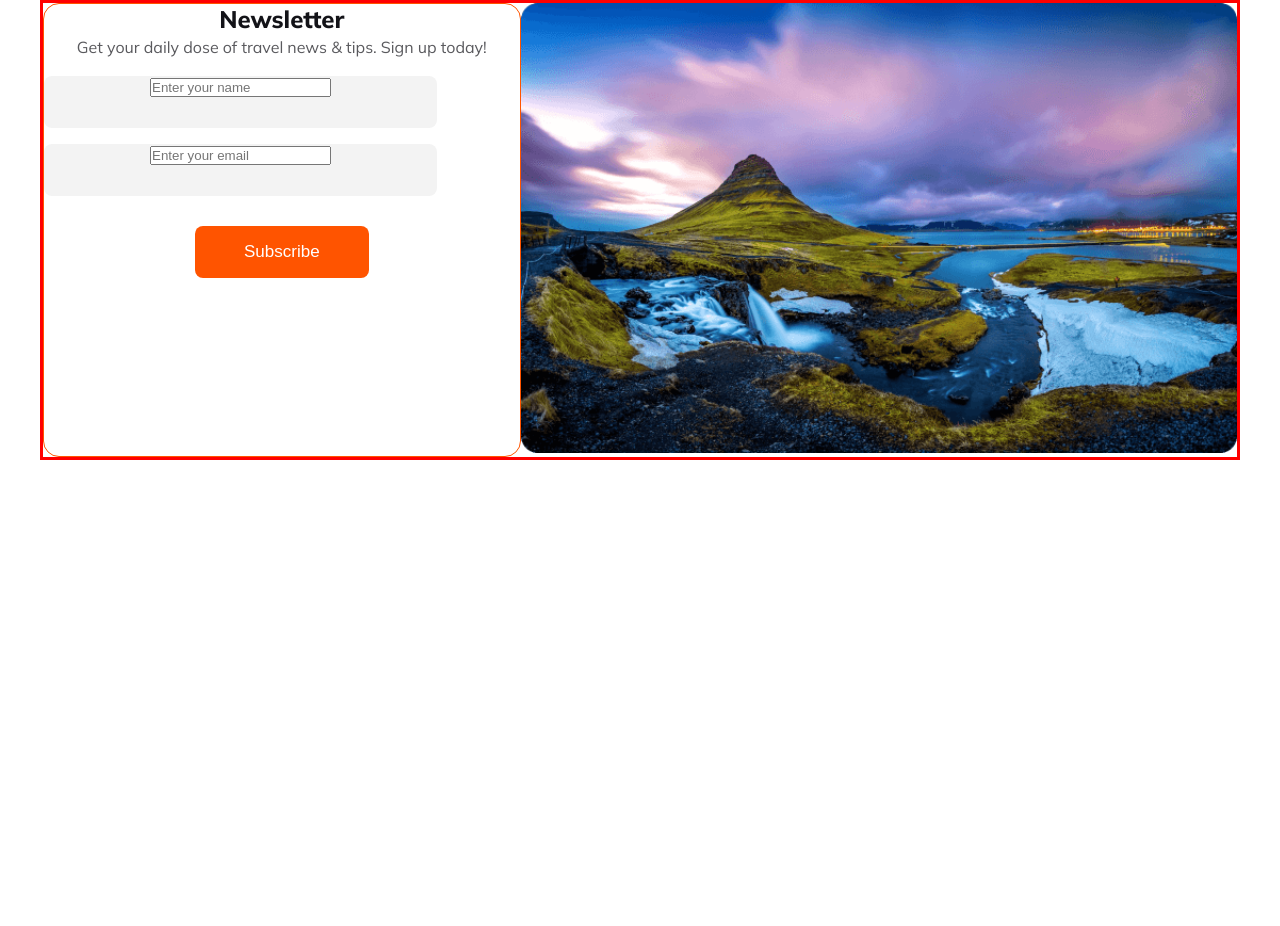
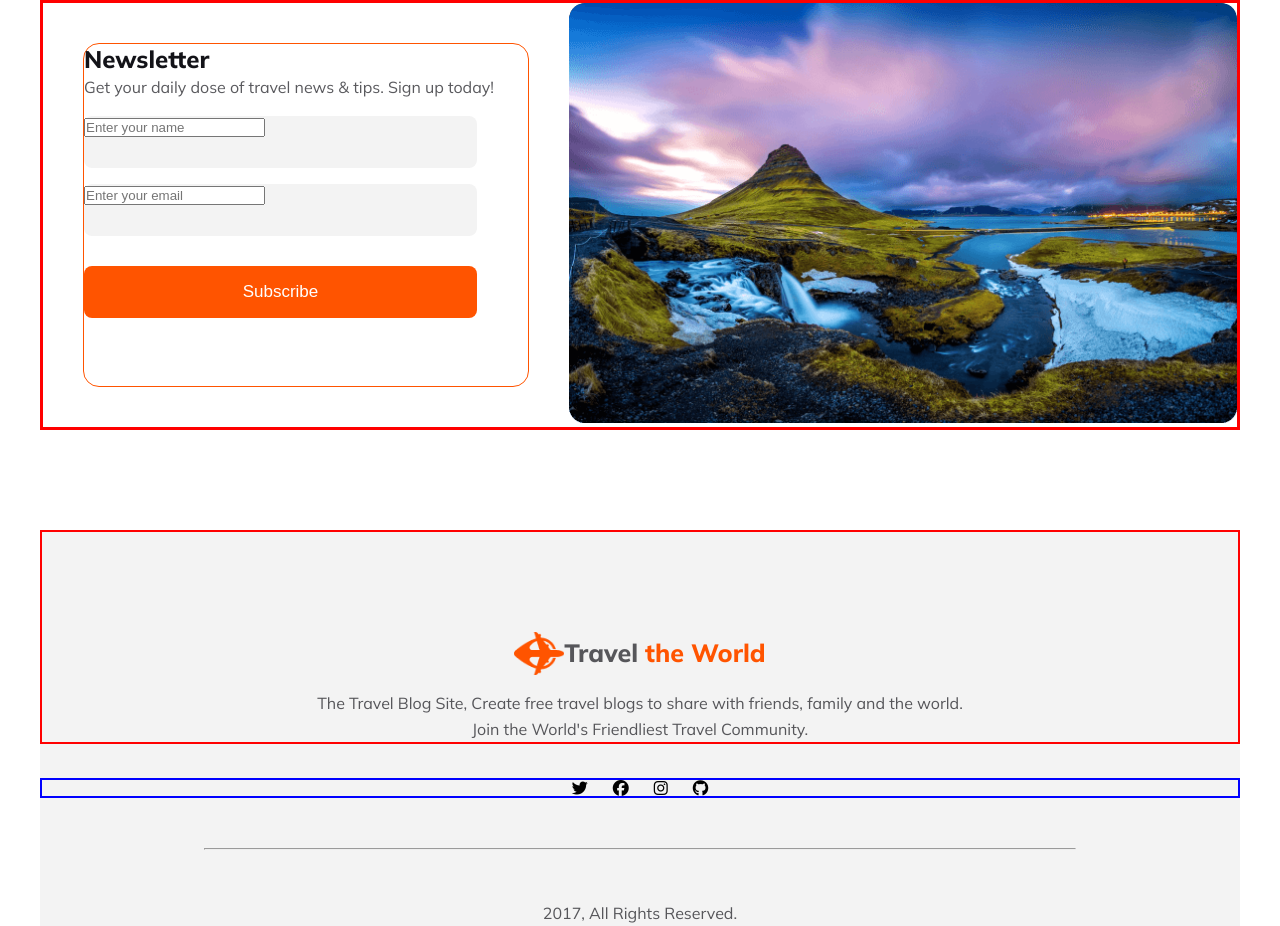
Before and after one commit to Swatimitra78/Assignment-2, a plain HTML site: page index.html in a window 1280 px wide. Shown: the part 3327-4253 px from the top of the page. Before the commit the page ends 3787 px from the top, so only its background shows below. Drawn offline with Linux system fonts and the light colour scheme.

Commit message:
footer add

```diff
--- a/index.html
+++ b/index.html
@@ -12,6 +12,7 @@
   <link rel="stylesheet" href="https://cdnjs.cloudflare.com/ajax/libs/font-awesome/6.5.1/css/all.min.css"
     integrity="sha512-DTOQO9RWCH3ppGqcWaEA1BIZOC6xxalwEsw9c2QQeAIftl+Vegovlnee1c9QX4TctnWMn13TZye+giMm8e2LwA=="
     crossorigin="anonymous" referrerpolicy="no-referrer" />
+
 </head>
 
 <body>
@@ -190,7 +191,7 @@
           <input type="text" name="" id="" placeholder="Enter your email">
         </div>
 
-        <button type="submit" class="button">Subscribe</button>
+        <button type="submit" class="button btn">Subscribe</button>
       </div>
 
       <div class="newsletter-img-grp">
@@ -204,7 +205,33 @@
 
   </main>
 
-  <footer>
+  <footer class="footer">
+    <div class="header-section fotter-text">
+      <div class="nav-container footer-text-grp">
+        <img src="Images/shop.png" alt="" />
+        <p>Travel <span class="special"> the World</span></p>
+      </div>
+      <div class="footer-pera">
+        <p>The Travel Blog Site, Create free travel blogs to share with friends, family and the world. <br> Join the World's
+          Friendliest Travel Community.</p>
+
+      </div>
+
+    </div>
+    <div class="footer-icon-grp">
+      <i class="fa-brands fa-twitter"></i>
+      <i class="fa-brands fa-facebook"></i>
+      <i class="fa-brands fa-instagram"></i>
+      <i class="fa-brands fa-github"></i>
+    </div>
+
+    <div class="line">
+      <hr>
+
+
+    </div>
+<div class="footer-p"><p>2017, All Rights Reserved.</p></div>
+
 
   </footer>
 </body>
--- a/styles/style.css
+++ b/styles/style.css
@@ -374,7 +374,7 @@ ul li {
   border-radius: 16px;
   border: 1px solid #FF5400;
   display: block;
-  text-align: center;
+  margin: 40px;
   justify-content: center;
 
 }
@@ -383,6 +383,7 @@ ul li {
   color: #131318;
   font-size: 24px;
   font-weight: 800;
+  text-align: left;
 }
 
 .news-input {
@@ -395,6 +396,10 @@ ul li {
   background: rgba(19, 19, 24, 0.05);
 }
 
+.btn {
+  width: 393px;
+}
+
 .newsletter-img-grp {
   width: 60%;
 
@@ -404,3 +409,64 @@ ul li {
   object-fit: cover;
   width: 100%;
 }
+
+
+/* footer start */
+.footer {
+  display: block;
+  justify-self: center;
+  align-items: center;
+  max-width: 1200px;
+  margin: 0 auto;
+  margin-top: 100px;
+  background: rgba(19, 19, 24, 0.05);
+}
+
+.fotter-text {
+  display: block;
+
+
+}
+
+.footer-text-grp {
+  display: flex;
+  justify-content: center;
+  margin: 0 auto;
+  margin-top: 100px;
+}
+
+.footer-pera {
+  display: flex;
+  text-align: center;
+  justify-content: center;
+  margin-top: 15px;
+  color: #5A5A5D;
+  font-size: 16px;
+  font-weight: 400;
+  line-height: 26px;
+}
+
+.footer-icon-grp {
+  display: flex;
+  max-width: 1200px;
+  border: 2px solid blue;
+  justify-content: center;
+  align-items: center;
+  margin-top: 34px;
+  gap: 25px;
+}
+
+.line {
+  width: 872px;
+  height: 2px;
+  background: rgba(19, 19, 24, 0.10);
+  margin: 0 auto;
+  margin-top: 50px;
+}
+
+.footer-p p {
+  display: flex;
+justify-content: center;
+  text-align: center;
+  margin-top: 50px;
+}
```
